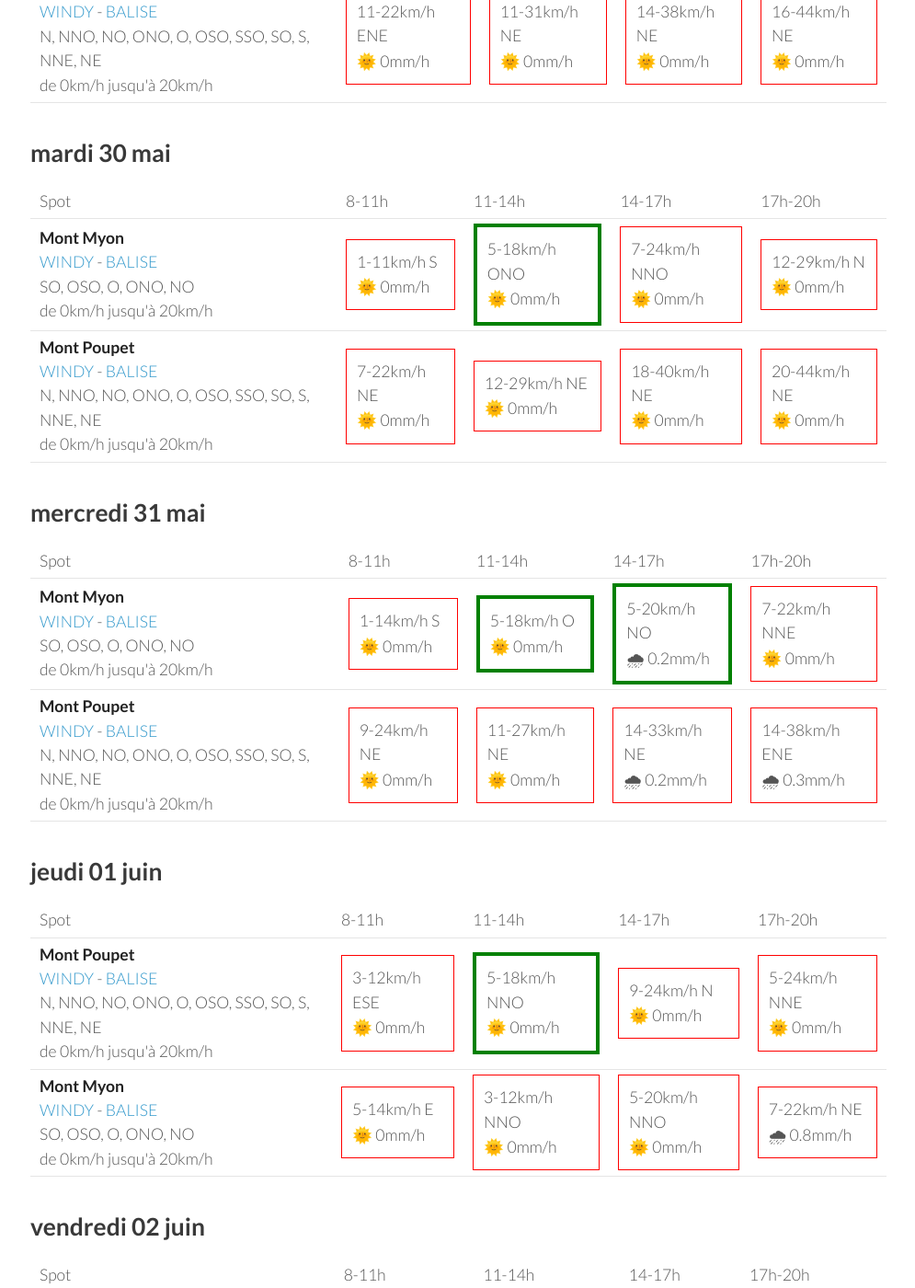
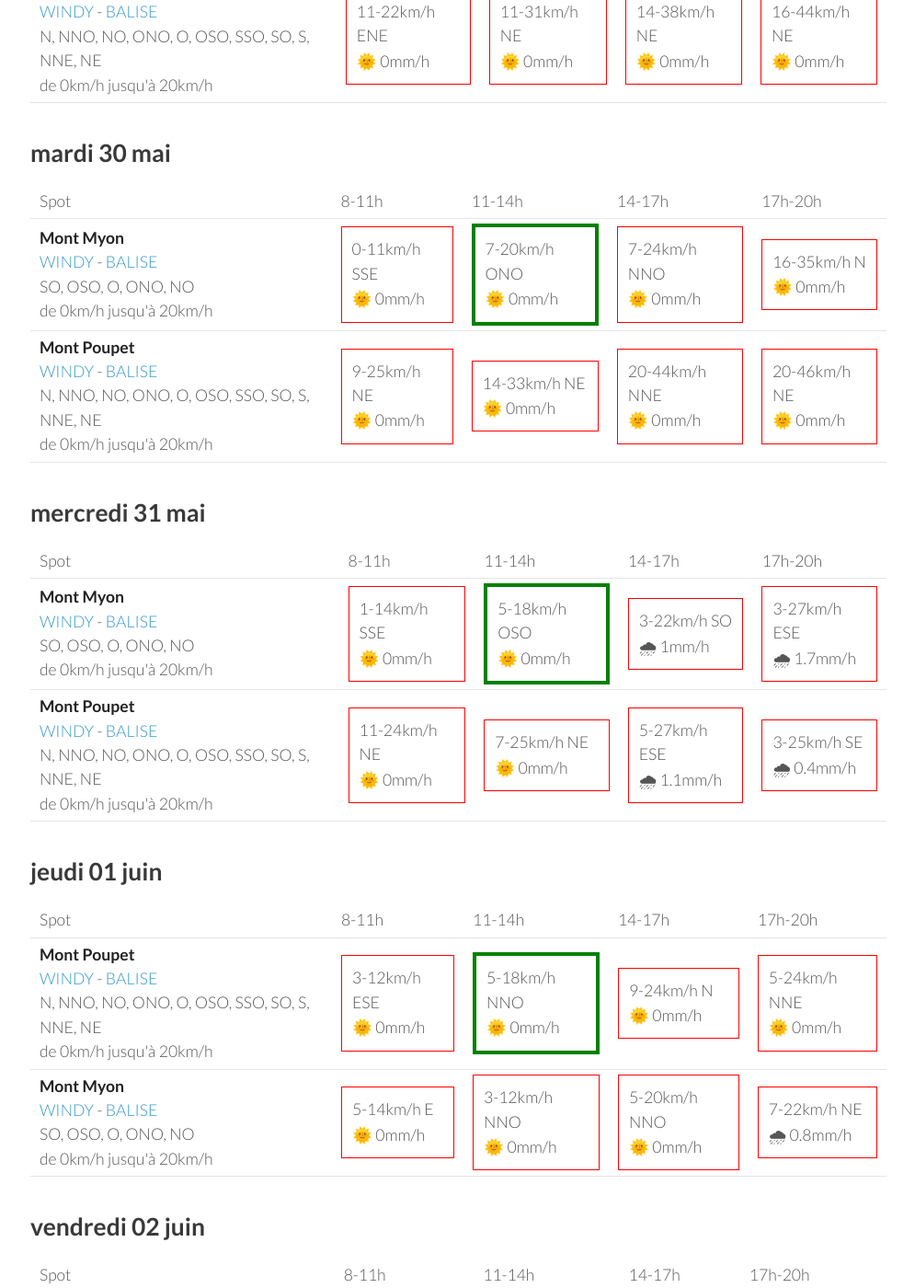
Before and after one commit to parapente-dans-le-nord/parapente-dans-le-nord.github.io, a Jekyll site: the page built from jura.markdown, in a window 1280 px wide and 1400 px high, scrolled down 905 px. Shown: the whole window at 92% size, without its empty margins (25-1020 px from the left). Built offline with Jekyll 4.4.1, drawn with Linux system fonts in a browser that asks for light colours; some of the changed text lies outside the part shown.

Commit message:
update index.markdown

```diff
--- a/jura.markdown
+++ b/jura.markdown
@@ -94,20 +94,20 @@ page mise à jour le dimanche 28 mai 13:20
 <tr>
         <td><strong>Mont Myon</strong><br><a href="https://windy.com/46.331/5.397?45.898,5.394,8,m:eWoagj8">WINDY</a> - <span class=""><a href="http://www.balisemeteo.com/balise.php?idBalise=70">BALISE</a> </span><br> <span class="vent-favorable">SO, OSO, O, ONO, NO</span><br><span class="force-vent">de 0km/h jusqu'à 20km/h</span> </td>
 
-            <td><div class="not-flyable"><p>1-11km/h S</p><p>🌞 0mm/h</p></div></td>
-            <td><div class="flyable"><p>5-18km/h ONO</p><p>🌞 0mm/h</p></div></td>
+            <td><div class="not-flyable"><p>0-11km/h SSE</p><p>🌞 0mm/h</p></div></td>
+            <td><div class="flyable"><p>7-20km/h ONO</p><p>🌞 0mm/h</p></div></td>
             <td><div class="not-flyable"><p>7-24km/h NNO</p><p>🌞 0mm/h</p></div></td>
-            <td><div class="not-flyable"><p>12-29km/h N</p><p>🌞 0mm/h</p></div></td>
+            <td><div class="not-flyable"><p>16-35km/h N</p><p>🌞 0mm/h</p></div></td>
 
 
     </tr>
 <tr>
         <td><strong>Mont Poupet</strong><br><a href="https://windy.com/46.970/5.876?46.541,5.876,8">WINDY</a> - <span class=""><a href="http://www.balisemeteo.com/balise.php?idBalise=92">BALISE</a> </span><br> <span class="vent-favorable">N, NNO, NO, ONO, O, OSO, SSO, SO, S, NNE, NE</span><br><span class="force-vent">de 0km/h jusqu'à 20km/h</span> </td>
 
-            <td><div class="not-flyable"><p>7-22km/h NE</p><p>🌞 0mm/h</p></div></td>
-            <td><div class="not-flyable"><p>12-29km/h NE</p><p>🌞 0mm/h</p></div></td>
-            <td><div class="not-flyable"><p>18-40km/h NE</p><p>🌞 0mm/h</p></div></td>
-            <td><div class="not-flyable"><p>20-44km/h NE</p><p>🌞 0mm/h</p></div></td>
+            <td><div class="not-flyable"><p>9-25km/h NE</p><p>🌞 0mm/h</p></div></td>
+            <td><div class="not-flyable"><p>14-33km/h NE</p><p>🌞 0mm/h</p></div></td>
+            <td><div class="not-flyable"><p>20-44km/h NNE</p><p>🌞 0mm/h</p></div></td>
+            <td><div class="not-flyable"><p>20-46km/h NE</p><p>🌞 0mm/h</p></div></td>
 
 
     </tr>
@@ -130,20 +130,20 @@ page mise à jour le dimanche 28 mai 13:20
 <tr>
         <td><strong>Mont Myon</strong><br><a href="https://windy.com/46.331/5.397?45.898,5.394,8,m:eWoagj8">WINDY</a> - <span class=""><a href="http://www.balisemeteo.com/balise.php?idBalise=70">BALISE</a> </span><br> <span class="vent-favorable">SO, OSO, O, ONO, NO</span><br><span class="force-vent">de 0km/h jusqu'à 20km/h</span> </td>
 
-            <td><div class="not-flyable"><p>1-14km/h S</p><p>🌞 0mm/h</p></div></td>
-            <td><div class="flyable"><p>5-18km/h O</p><p>🌞 0mm/h</p></div></td>
-            <td><div class="flyable"><p>5-20km/h NO</p><p>🌧 0.2mm/h</p></div></td>
-            <td><div class="not-flyable"><p>7-22km/h NNE</p><p>🌞 0mm/h</p></div></td>
+            <td><div class="not-flyable"><p>1-14km/h SSE</p><p>🌞 0mm/h</p></div></td>
+            <td><div class="flyable"><p>5-18km/h OSO</p><p>🌞 0mm/h</p></div></td>
+            <td><div class="not-flyable"><p>3-22km/h SO</p><p>🌧 1mm/h</p></div></td>
+            <td><div class="not-flyable"><p>3-27km/h ESE</p><p>🌧 1.7mm/h</p></div></td>
 
 
     </tr>
 <tr>
         <td><strong>Mont Poupet</strong><br><a href="https://windy.com/46.970/5.876?46.541,5.876,8">WINDY</a> - <span class=""><a href="http://www.balisemeteo.com/balise.php?idBalise=92">BALISE</a> </span><br> <span class="vent-favorable">N, NNO, NO, ONO, O, OSO, SSO, SO, S, NNE, NE</span><br><span class="force-vent">de 0km/h jusqu'à 20km/h</span> </td>
 
-            <td><div class="not-flyable"><p>9-24km/h NE</p><p>🌞 0mm/h</p></div></td>
-            <td><div class="not-flyable"><p>11-27km/h NE</p><p>🌞 0mm/h</p></div></td>
-            <td><div class="not-flyable"><p>14-33km/h NE</p><p>🌧 0.2mm/h</p></div></td>
-            <td><div class="not-flyable"><p>14-38km/h ENE</p><p>🌧 0.3mm/h</p></div></td>
+            <td><div class="not-flyable"><p>11-24km/h NE</p><p>🌞 0mm/h</p></div></td>
+            <td><div class="not-flyable"><p>7-25km/h NE</p><p>🌞 0mm/h</p></div></td>
+            <td><div class="not-flyable"><p>5-27km/h ESE</p><p>🌧 1.1mm/h</p></div></td>
+            <td><div class="not-flyable"><p>3-25km/h SE</p><p>🌧 0.4mm/h</p></div></td>
 
 
     </tr>
```
Also changed, not shown: other parts of jura.markdown (+1 -1 lines).
